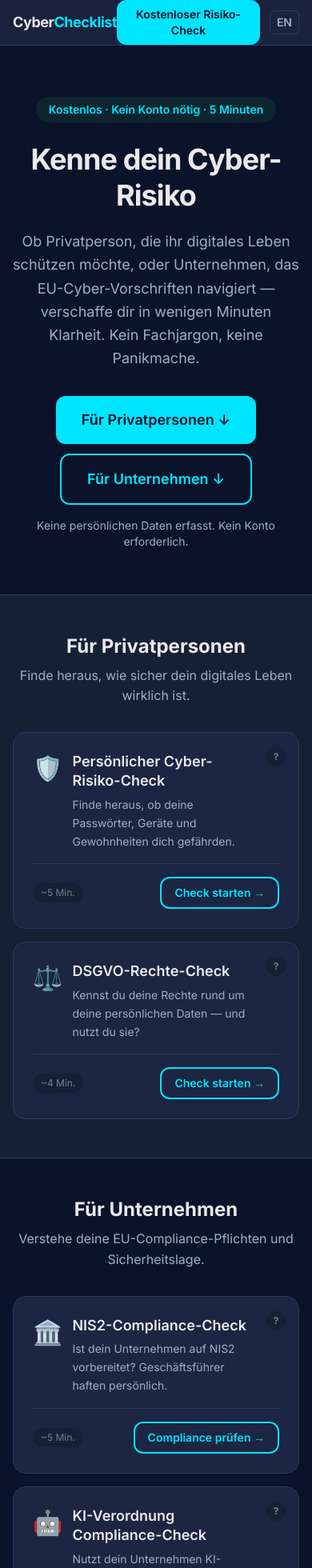
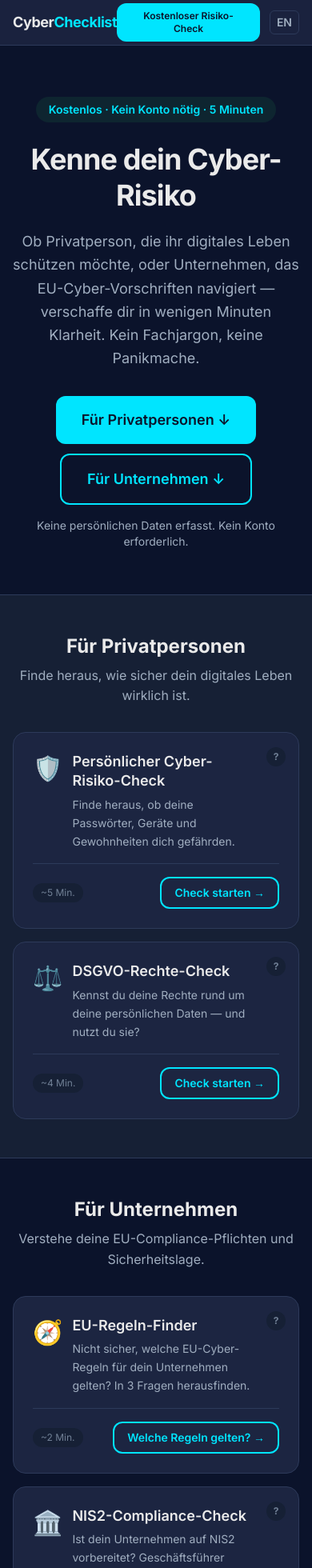
Before and after one commit to johninquest/crap, a Next.js app: page /de in a window 390 px wide. Shown: the top 1960 px of the page at 80% size. Built offline with nearby package versions, Linux system fonts and the light colour scheme; no server answers.

Commit message:
improved ordering of business quizzes

```diff
--- a/src/app/[lang]/page.tsx
+++ b/src/app/[lang]/page.tsx
@@ -13,10 +13,10 @@ const INDIVIDUAL_CHECKS = [
 ] as const;
 
 const BUSINESS_CHECKS = [
+  { key: "rulesFinder" as const,        icon: "🧭", slug: "rules-finder" },
   { key: "nis2" as const,               icon: "🏛️", slug: "nis2-check" },
   { key: "aiCheck" as const,            icon: "🤖", slug: "ai-check" },
   { key: "insuranceReadiness" as const, icon: "🔐", slug: "insurance-readiness-check" },
-  { key: "rulesFinder" as const,        icon: "🧭", slug: "rules-finder" },
 ] as const;
 
 export async function generateMetadata({
--- a/src/components/layout/Header.tsx
+++ b/src/components/layout/Header.tsx
@@ -21,7 +21,7 @@ export function Header({ lang, langSwitch, cta }: HeaderProps) {
         <div className="flex items-center gap-3">
           {cta && (
             <Link href={cta.href}>
-              <Button size="sm">{cta.label}</Button>
+              <Button size="sm" className="text-xs sm:text-sm">{cta.label}</Button>
             </Link>
           )}
           <LanguageSwitcher
--- a/src/dictionaries/de.json
+++ b/src/dictionaries/de.json
@@ -42,7 +42,7 @@
       },
       "aiCheck": {
         "title": "KI-Verordnung Compliance-Check",
-        "description": "Nutzt dein Unternehmen KI-Tools? Die KI-Verordnung könnte bereits für dich gelten.",
+        "description": "Nutzt dein Unternehmen KI-Tools? Die KI-Verordnung der EU könnte bereits für dich gelten.",
         "tooltip": "Gilt für jedes Unternehmen, das KI einsetzt — unabhängig von der Größe. Bußgelder bis zu 35 Mio. € oder 7 % des weltweiten Umsatzes. 9 Fragen zu Daten, Transparenz und Aufsicht.",
         "time": "~4 Min.",
         "cta": "Bereitschaft prüfen →"
```
